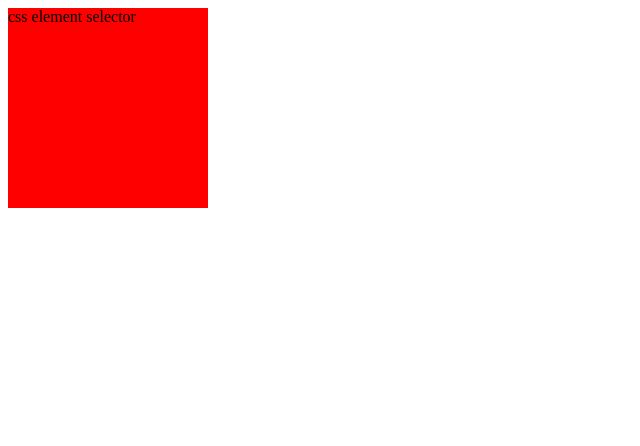
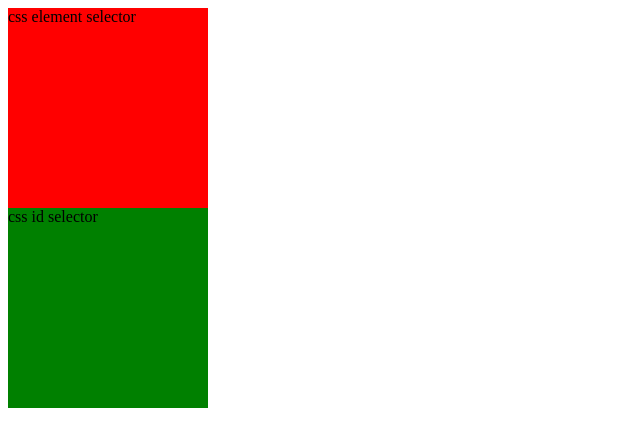
Before and after one commit to mourya7941/7thMay2023-webdevselectors, a plain HTML site: page index.html in a window 1280 px wide. Shown: the whole page, without its empty margins (0-640 px from the left). Drawn offline with Linux system fonts and the light colour scheme.

Commit message:
css id selector

```diff
--- a/index.html
+++ b/index.html
@@ -7,7 +7,7 @@
     <title>css selectors</title>
     <style>
         /*
-        element selector syntax
+        1.element selector syntax
           element{
             property:value;
           }
@@ -17,11 +17,27 @@
             height: 200px;
             background-color: red;
         }
+
+        /*
+       2. id selector syntax
+        element#id{
+            property:value;
+        }
+
+        */
+        span#a1 {
+            display: block;
+            width: 200px;
+            height: 200px;
+            background-color: green;
+
+        }
     </style>
 </head>
 
 <body>
     <div>css element selector</div>
+    <span id="a1">css id selector</span>
 
 </body>
 
```
